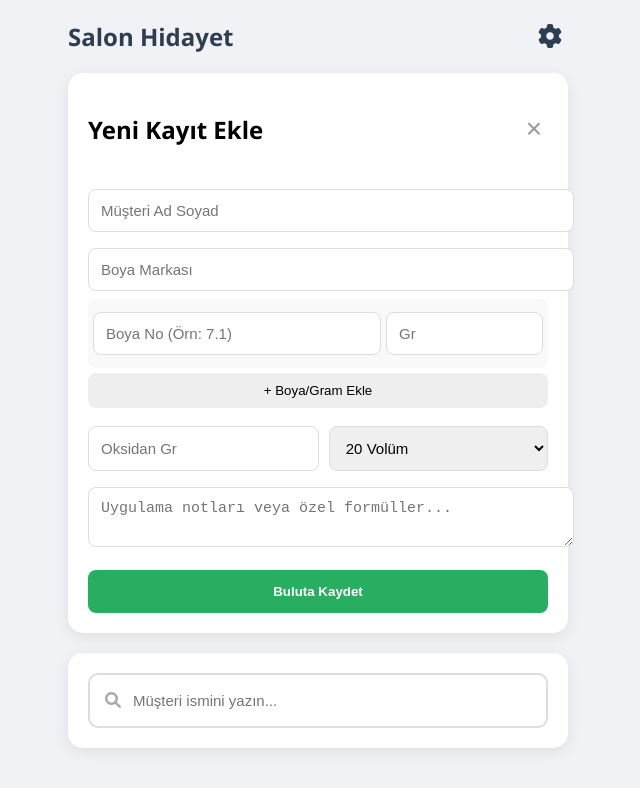
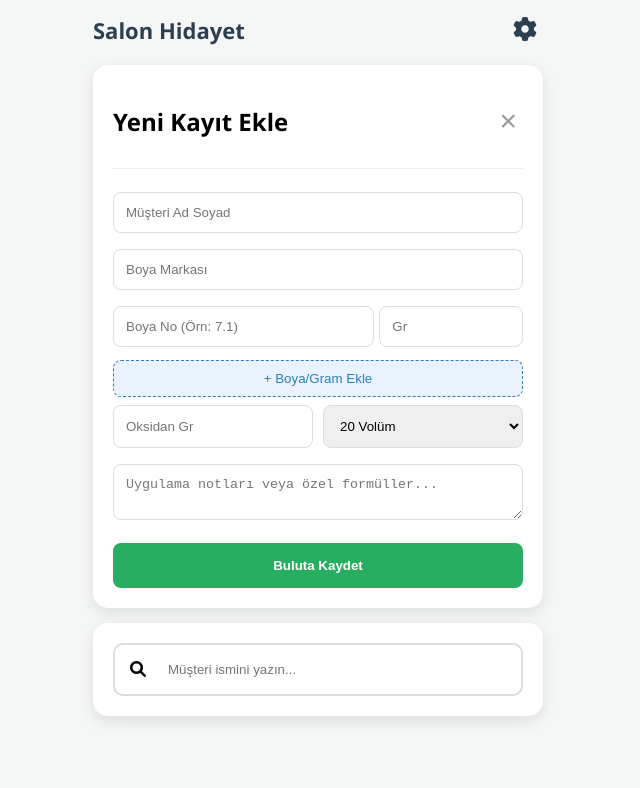
Before and after one commit to sanalhizmn55-design/Boyatakip, a plain HTML site: page index.html in a window 1280 px wide. Both pictures are taken after a click on the button 872 px from the left and 36 px from the top of the page. Shown: the whole page, without its empty margins (322-962 px from the left). Drawn offline with Linux system fonts and the light colour scheme.

Commit message:
Update style.css

```diff
--- a/style.css
+++ b/style.css
@@ -1,36 +1,34 @@
 :root {
     --primary: #2c3e50;
-    --accent: #e67e22;
+    --accent: #d35400;
     --success: #27ae60;
-    --bg: #f0f2f5;
+    --bg: #f4f7f6;
 }
 
-body { font-family: 'Segoe UI', sans-serif; background: var(--bg); margin: 0; padding: 20px; }
-.container { max-width: 500px; margin: auto; }
+body { font-family: 'Segoe UI', sans-serif; background: var(--bg); margin: 0; padding: 15px; }
+.container { max-width: 450px; margin: auto; }
 
 header { display: flex; justify-content: space-between; align-items: center; margin-bottom: 20px; }
-h1 { margin: 0; color: var(--primary); font-size: 24px; }
+h1 { color: var(--primary); margin: 0; font-size: 22px; }
 
-.settings-icon { background: none; border: none; font-size: 24px; color: var(--primary); cursor: pointer; transition: transform 0.3s; }
+.settings-icon { background: none; border: none; font-size: 24px; color: var(--primary); cursor: pointer; transition: 0.3s; }
 .settings-icon:hover { transform: rotate(90deg); color: var(--accent); }
 
-.card { background: white; padding: 20px; border-radius: 15px; box-shadow: 0 4px 15px rgba(0,0,0,0.08); margin-bottom: 20px; }
-.hidden { display: none; }
+.card { background: white; padding: 20px; border-radius: 15px; box-shadow: 0 5px 15px rgba(0,0,0,0.1); margin-bottom: 15px; }
+.hidden { display: none !important; }
 
-.panel-header { display: flex; justify-content: space-between; align-items: center; margin-bottom: 15px; }
-.close-btn { background: none; border: none; font-size: 28px; cursor: pointer; color: #999; }
+.panel-header { display: flex; justify-content: space-between; align-items: center; margin-bottom: 15px; border-bottom: 1px solid #eee; padding-bottom: 10px; }
+.close-btn { background: none; border: none; font-size: 30px; color: #999; cursor: pointer; }
 
-input, select, textarea { width: 100%; padding: 12px; margin: 8px 0; border: 1px solid #ddd; border-radius: 8px; font-size: 15px; }
+input, select, textarea { width: 100%; padding: 12px; margin: 8px 0; border: 1px solid #ddd; border-radius: 8px; box-sizing: border-box; }
 .row { display: flex; gap: 10px; }
 
-.boya-satir { display: flex; gap: 5px; background: #f9f9f9; padding: 5px; border-radius: 8px; margin-bottom: 5px; }
+.boya-satir { display: flex; gap: 5px; margin-bottom: 5px; }
+.btn-save { width: 100%; background: var(--success); color: white; border: none; padding: 15px; border-radius: 8px; font-weight: bold; cursor: pointer; margin-top: 10px; }
+.btn-secondary { width: 100%; background: #ebf2ff; color: #2980b9; border: 1px dashed #2980b9; padding: 10px; border-radius: 8px; cursor: pointer; }
 
-.btn-save { width: 100%; background: var(--success); color: white; border: none; padding: 14px; border-radius: 8px; font-weight: bold; cursor: pointer; margin-top: 10px; }
-.btn-secondary { background: #eee; border: none; padding: 10px; border-radius: 8px; cursor: pointer; width: 100%; margin-bottom: 10px; }
-
-.search-box { display: flex; align-items: center; background: #fff; border: 2px solid #ddd; border-radius: 10px; padding: 5px 15px; }
-.search-box i { color: #aaa; }
+.search-box { display: flex; align-items: center; gap: 10px; background: #fff; padding: 5px 15px; border: 2px solid #ddd; border-radius: 10px; }
 .search-box input { border: none; margin: 0; outline: none; }
 
-.kayit-ozet { border-left: 5px solid var(--accent); background: #fffaf5; padding: 15px; margin-top: 15px; border-radius: 8px; box-shadow: 0 2px 5px rgba(0,0,0,0.05); }
-.boya-liste-item { font-size: 14px; color: #555; background: #eee; padding: 3px 8px; border-radius: 4px; display: inline-block; margin: 2px; }
+.kayit-ozet { border-left: 5px solid var(--accent); background: #fffaf5; padding: 15px; margin-top: 15px; border-radius: 10px; }
+.boya-liste-item { background: #eef2f3; padding: 4px 10px; border-radius: 20px; font-size: 13px; display: inline-block; margin: 2px; border: 1px solid #dcdde1; }
```
